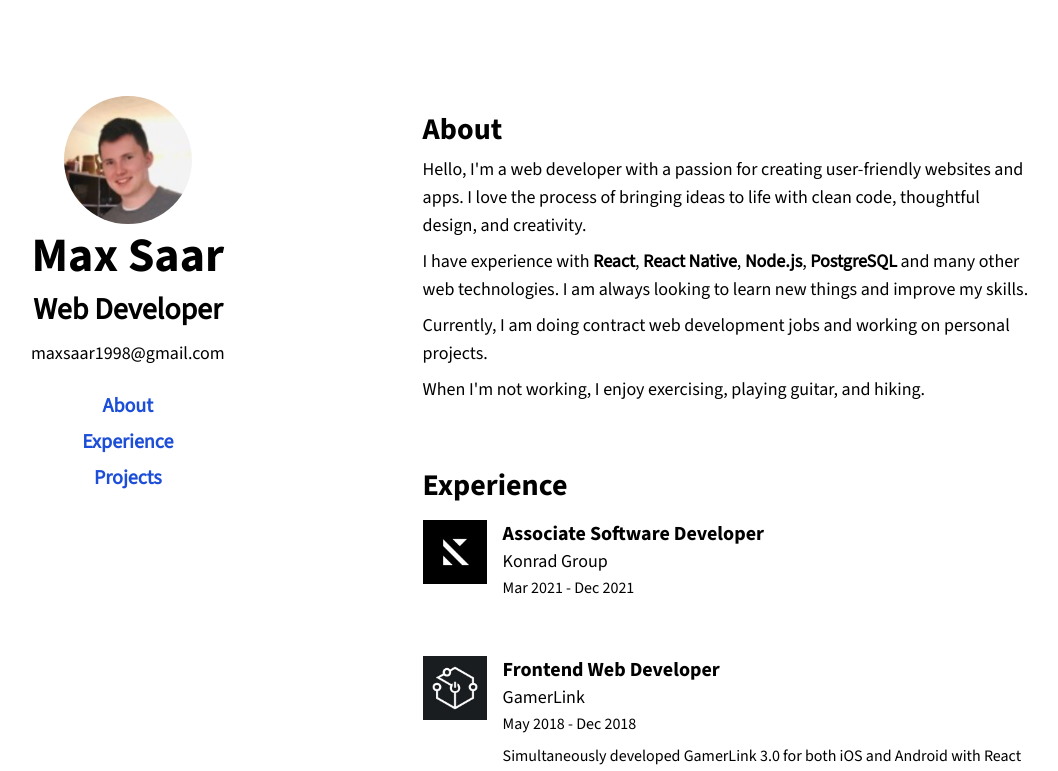
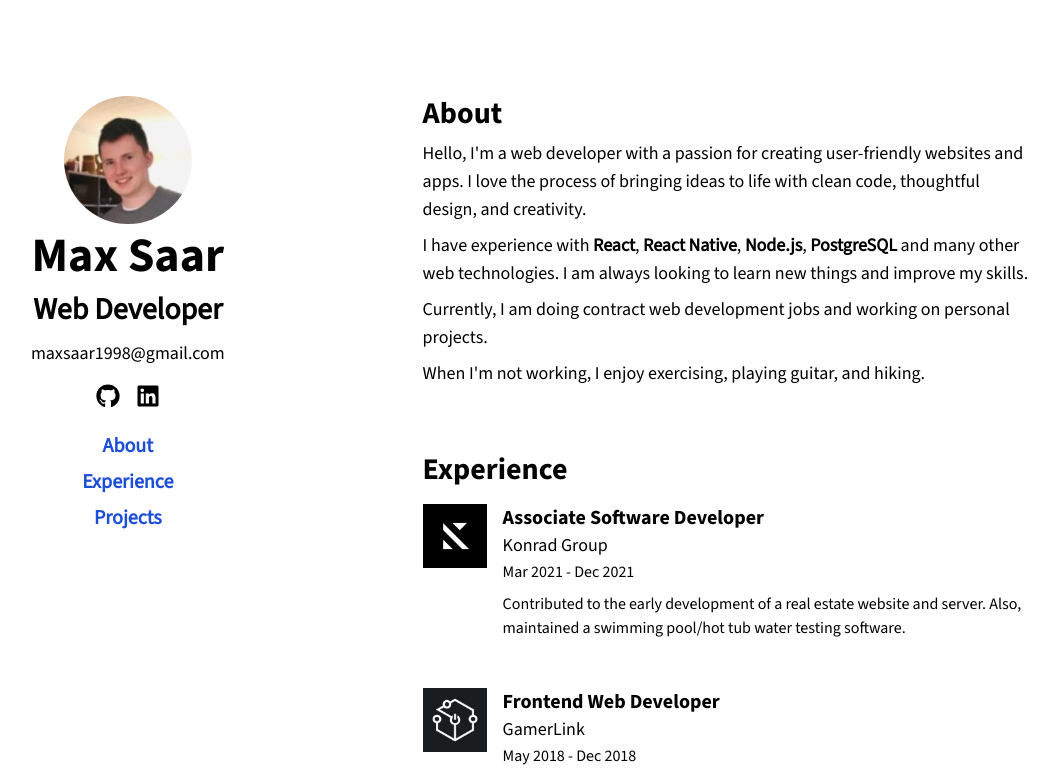
Before and after one commit to MaxSaar1998/personal-website, a React (Create React App) app: page / in a window 1280 px wide. Shown: the top 771 px of the page, without its empty margins (183-1241 px from the left). Built offline with nearby package versions, Linux system fonts and the light colour scheme.

Commit message:
added github and linkedin links, changed favicon

```diff
--- a/package.json
+++ b/package.json
@@ -9,6 +9,7 @@
     "motion": "^12.4.1",
     "react": "^19.0.0",
     "react-dom": "^19.0.0",
+    "react-icons": "^5.4.0",
     "react-router-dom": "^7.1.5",
     "react-scripts": "5.0.1",
     "web-vitals": "^4.2.4"
--- a/public/output.css
+++ b/public/output.css
@@ -550,6 +550,11 @@ video {
   margin-right: auto;
 }
 
+.mx-2 {
+  margin-left: 0.5rem;
+  margin-right: 0.5rem;
+}
+
 .mt-2 {
   margin-top: 0.5rem;
 }
@@ -618,6 +623,10 @@ video {
   height: 4rem;
 }
 
+.h-6 {
+  height: 1.5rem;
+}
+
 .min-h-screen {
   min-height: 100vh;
 }
@@ -632,6 +641,14 @@ video {
 
 .w-full {
   width: 100%;
+}
+
+.w-6 {
+  width: 1.5rem;
+}
+
+.w-8 {
+  width: 2rem;
 }
 
 .max-w-screen-xl {
@@ -721,6 +738,18 @@ video {
 
 .pl-4 {
   padding-left: 1rem;
+}
+
+.pb-4 {
+  padding-bottom: 1rem;
+}
+
+.pb-12 {
+  padding-bottom: 3rem;
+}
+
+.pb-24 {
+  padding-bottom: 6rem;
 }
 
 .text-left {
@@ -851,6 +880,14 @@ video {
 }
 
 @media (min-width: 768px) {
+  .md\:h-6 {
+    height: 1.5rem;
+  }
+
+  .md\:w-6 {
+    width: 1.5rem;
+  }
+
   .md\:px-12 {
     padding-left: 3rem;
     padding-right: 3rem;
@@ -876,6 +913,10 @@ video {
     display: flex;
   }
 
+  .lg\:h-6 {
+    height: 1.5rem;
+  }
+
   .lg\:max-h-screen {
     max-height: 100vh;
   }
@@ -886,6 +927,10 @@ video {
 
   .lg\:w-\[55\%\] {
     width: 55%;
+  }
+
+  .lg\:w-6 {
+    width: 1.5rem;
   }
 
   .lg\:flex-col {
--- a/src/App.js
+++ b/src/App.js
@@ -3,6 +3,8 @@ import Header from './components/header.js';
 import About from './components/about.js';
 import Experience from './components/experience.js';
 import Projects from './components/projects.js';
+
+// TODO: add education section
 
 function App() {
   return (
@@ -11,7 +13,7 @@ function App() {
         <div className="App font-ssans3 lg:flex lg:justify-between lg:gap-4">
           <Header />
           {/* Body */}
-          <main id="content" className=" pt-12 lg:pt-24 lg:w-[55%] flex flex-col">
+          <main id="content" className=" pt-12 lg:pt-24 lg:w-[55%] flex flex-col pb-24">
             <About />
             <Experience />
             <Projects />
--- a/src/components/about.js
+++ b/src/components/about.js
@@ -2,7 +2,7 @@ import React from 'react';
 
 const About = () => {
     return (
-        <section id="about" className=" rounded-lg py-4 px-4
+        <section id="about" className=" rounded-lg pb-4 px-4
             flex flex-col items-start
             mb-8 scroll-mt-24
             ">
--- a/src/components/experience.js
+++ b/src/components/experience.js
@@ -15,7 +15,9 @@ const Experience = () => {
                 title="Associate Software Developer"
                 company="Konrad Group"
                 date="Mar 2021 - Dec 2021"
-                description=""
+                description="Contributed to the early development of a real estate website and server.
+                    Also, maintained a swimming pool/hot tub water testing software.
+                    "
                 imgUrl={KonradGroup}
                 href="https://www.konrad.com/"
                 // TODO: add description
--- a/src/components/header.js
+++ b/src/components/header.js
@@ -1,4 +1,9 @@
 import profilePicture from "../images/profile.jpg";
+import { FaGithub, FaLinkedin } from "react-icons/fa";
+
+// TODO: add clickable icons for github and linkedin
+
+// TODO: add education section
 
 export default function Header() {
     return (
@@ -11,6 +16,15 @@ export default function Header() {
             <h1 className="text-5xl font-ssans3bold mt-2 ">Max Saar</h1>
             <div className="mt-3 text-3xl font-semibold">Web Developer</div>
             <div className="mt-3 text-lg">maxsaar1998@gmail.com</div>
+            <div className="flex flex-row items-center mt-4">
+                <IconLink href="https://github.com/MaxSaar1998">
+                    <FaGithub className="w-8 lg:w-6 h-8 lg:h-6 mx-2"/>
+                </IconLink>
+                <IconLink href="https://www.linkedin.com/in/max-saar-5a895734a/">
+                    <FaLinkedin className="w-8 lg:w-6 h-8 lg:h-6 mx-2"/>
+                </IconLink>
+            </div>
+
             <nav className="hidden lg:flex lg:flex-col mt-6">
                 <ul className="flex flex-col items-center text-xl">
                     <li className="mb-2">
@@ -28,6 +42,19 @@ export default function Header() {
     );
 }
 
+const IconLink = ({href, children}) => {
+    return (
+        <a
+          href={href}
+          className="hover:scale-110"
+          target="_blank"
+          rel="noopener noreferrer"
+        >
+          {children}
+        </a>
+      );
+}
+
 const AnimatedLink = ({ href, children }) => {
     return (
       <a
```
Also changed, not shown: 2 other files (tests, documents, lock files or other folders).
